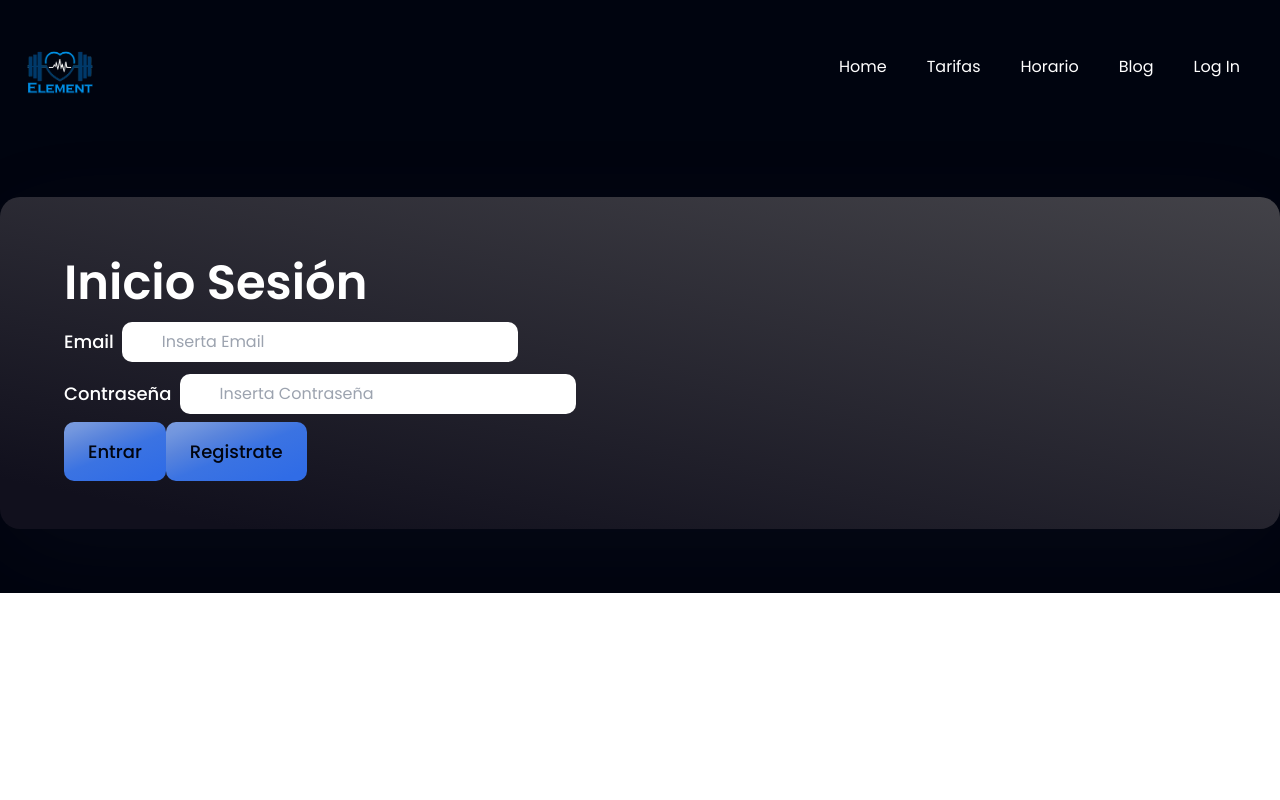
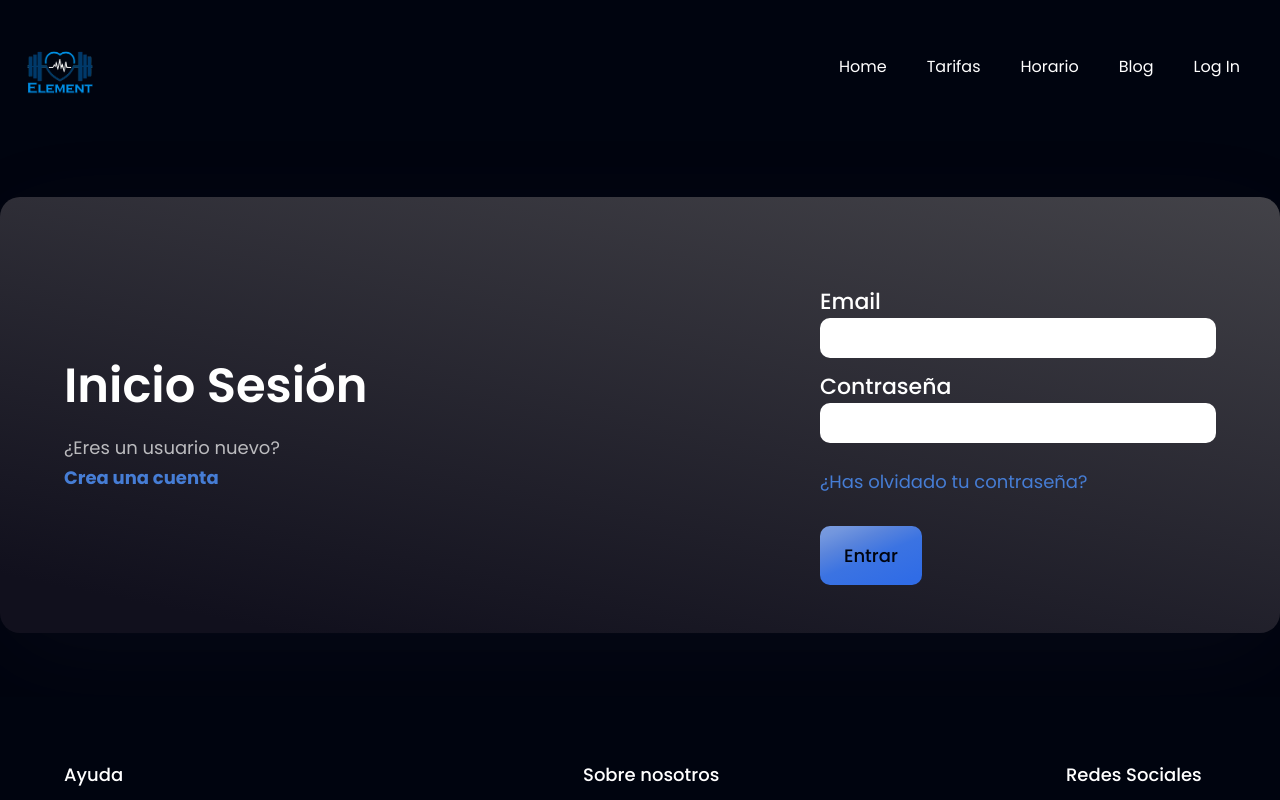
Before and after one commit to lac56-alu/TFG-Frontend, a React (Vite) app: page /login in a window 1280 px wide. Shown: the top 800 px of the page. Built offline with nearby package versions, Linux system fonts and the light colour scheme.

Commit message:
Cambios login (ajuste tamaños y estilo)

```diff
--- a/src/components/Login.jsx
+++ b/src/components/Login.jsx
@@ -1,6 +1,7 @@
 import React from 'react'
 import styles from '../style'
 import Navbar from './Navbar'
+import Footer from './Footer'
 
 function Login() {
   return (
@@ -11,35 +12,63 @@ function Login() {
         </div>
       </div>
 
-      <div className={`${styles.marginY} ${styles.padding} bg-black-gradient-2 rounded-[20px] box-shadow`} >
-        <h2 className={styles.heading2}>
-          Inicio Sesión
-        </h2>
+      <div className={`${styles.flexCenter} ${styles.marginY} ${styles.padding}
+                        sm:flex-row flex-col bg-black-gradient-2 rounded-[20px] box-shadow`} >
+        <div className="flex-1 flex flex-col">
+          <h2 className={`${styles.heading2} mt-3`}>
+            Inicio Sesión
+          </h2>
 
-        <form>
-          <div className='flex flex-row items-center'>
-            <label className="font-medium text-[18px] font-poppins text-white">
+          <p className={`${styles.paragraph} max-w-[470px] mt-2`}>
+            ¿Eres un usuario nuevo?
+            <div className='text-secondary font-bold'>
+              <a href="/registro"> Crea una cuenta </a>
+            </div>
+
+          </p>
+        </div>
+
+        <form className='mt-10'>
+          <div className='flex flex-1 flex-row items-center'>
+            <h2 className="font-medium text-[22px] font-poppins text-white">
               Email
-            </label>
-            <input type='email' className='py-2 px-10 font-poppins rounded-[10px] ml-2' placeholder='Inserta Email'></input>
+            </h2>
+          </div>
+          <div className='flex flex-1 flex-row items-center'>
+            <input type='email' className='py-2 px-10 font-poppins rounded-[10px]' /*placeholder='Inserta Email'*/></input>
           </div>
 
-          <div className='flex flex-row items-center mt-3'>
+          <div className='flex flex-1 flex-row items-center mt-3'>
+            <h2 className="font-medium text-[22px] font-poppins text-white">
+              Contraseña
+            </h2>
+          </div>
+          <div className='flex flex-1 flex-row items-center'>
+            {/*
             <label className="font-medium text-[18px] font-poppins text-white">
               Contraseña
             </label>
-            <input type='password' className='py-2 px-10 font-poppins rounded-[10px] ml-2' placeholder='Inserta Contraseña'></input>
+            */}
+            <input type='password' className='py-2 px-10 font-poppins rounded-[10px]' /*placeholder='Inserta Contraseña'*/></input>
           </div>
+
+          <p className={`${styles.paragraph} max-w-[470px] mt-6 mb-5 text-secondary font-bold`}>
+            <a href="/olvidoContraseña"> ¿Has olvidado tu contraseña? </a>
+          </p>
 
           <button type='button' className={`py-4 px-6 bg-blue-gradient font-poppins font-medium text-[18px] text-primary outline-none ${styles} rounded-[10px] mt-2`}>
             Entrar
           </button>
+        </form>
 
-          <button type='button' className={`py-4 px-6 bg-blue-gradient font-poppins font-medium text-[18px] text-primary outline-none ${styles} rounded-[10px]`}>
-            Registrate
-          </button>
-        </form>
       </div>
+
+      <div className={`bg-primary ${styles.paddingX} ${styles.flexStart}`}>
+        <div className={`${styles.boxWidth}`}>
+          <Footer />
+        </div>
+      </div>
+
     </div>
   )
 }
--- a/src/components/Navbar.jsx
+++ b/src/components/Navbar.jsx
@@ -27,13 +27,13 @@ const Navbar = () => {
         <img src={toggle ? close : menu} alt="menu" className='w-[28px] h-[28px] object-contain mr-10'
           onClick={() => setToggle((prev) => !prev)}/>
 
-        <div className={`${toggle ? 'flex' : 'hidden'} p-6 bg-black-gradient absolute top-20 right-0 mx-4 my-2 min-w-[140px] rounded-[10px] sidebar`}>
+        <div className={`${toggle ? 'flex' : 'hidden'} p-6 bg-black-gradient absolute top-20 right-0 mx-4 my-2 min-w-[280px] rounded-[10px] sidebar`}>
           <ul className='list-none flex-col justify_end items-center flex-1'>
             { navLinks.map((nav, index) => (
               <li
                 key={nav.id}
-                className={`font-poppins font-normal cursor-pointer text-[16px]
-                            ${index === navLinks.legth - 1 ? 'mr-0' : 'mb-4'} text-white`}>
+                className={`font-poppins font-normal cursor-pointer text-[35px]
+                            ${index === navLinks.legth - 1 ? 'mr-0' : 'mb-4'} text-white mt-6`}>
                   <a href={nav.href} key={nav.key}> {nav.title} </a>
 
                 </li>
--- a/src/style.js
+++ b/src/style.js
@@ -2,6 +2,7 @@ const styles = {
   boxWidth: "xl:max-w-[1280px] w-full",
 
   heading2: "font-poppins font-semibold xs:text-[48px] text-[40px] text-white xs:leading-[76.8px] leading-[66.8px] w-full",
+  heading4: "font-poppins font-semibold xs:text-[28px] text-[28px] text-white xs:leading-[46.8px] leading-[36.8px] w-full",
   paragraph: "font-poppins font-normal text-dimWhite text-[18px] leading-[30.8px]",
 
   flexCenter: "flex justify-center items-center",
```
